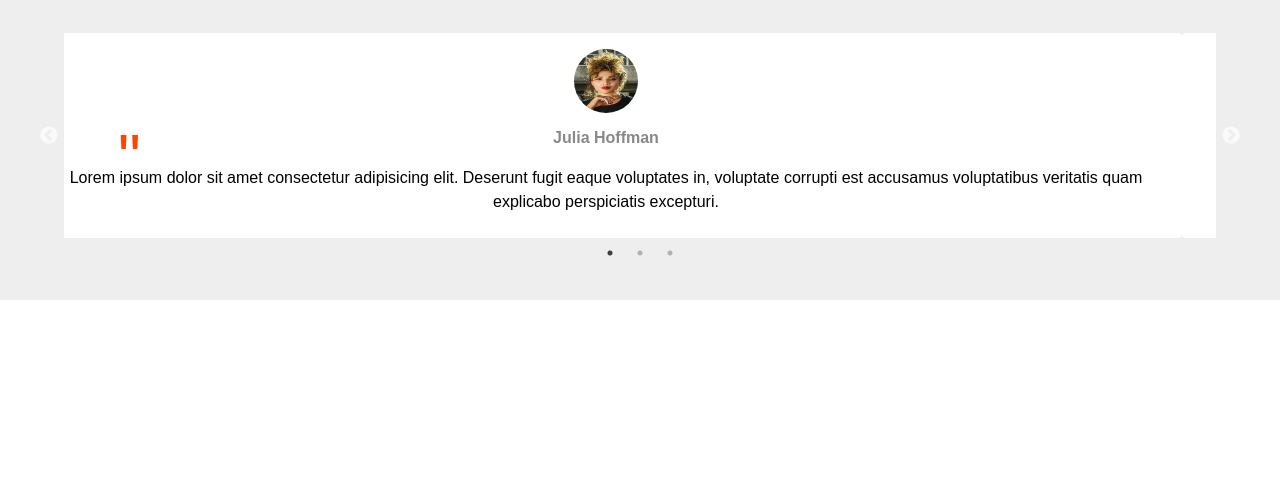
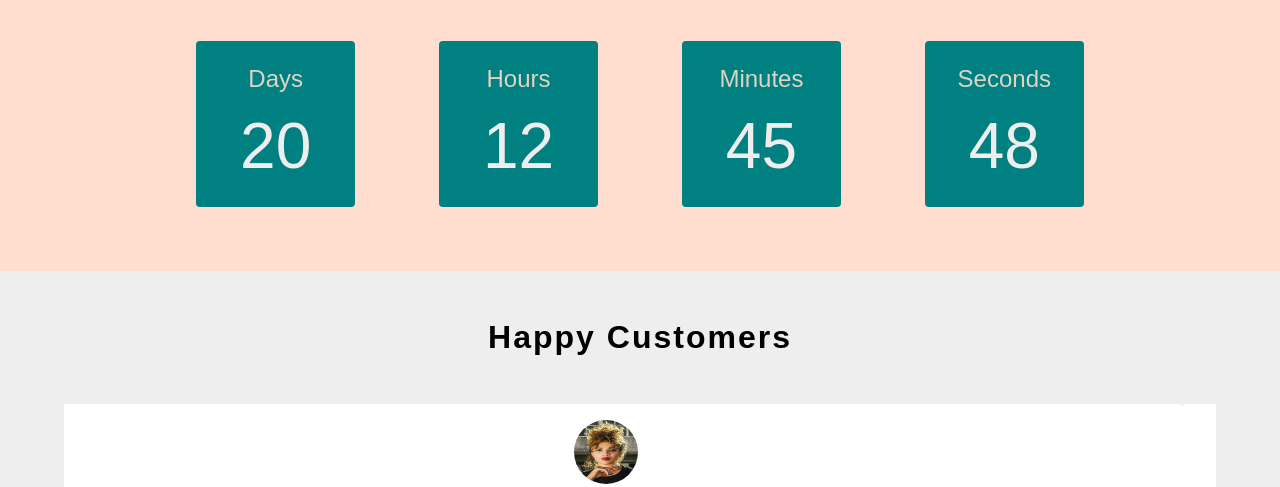
Before and after one commit to Pranjali24/Simple-flex-website, a plain HTML site: page index.html in a window 1280 px wide. Shown: the part 613-1100 px from the top of the page. Before the commit the page ends 913 px from the top, so only its background shows below. Drawn offline with nearby package versions, Linux system fonts and the light colour scheme.

Commit message:
add countdown section offer date is 5 aug 2020

```diff
--- a/index.html
+++ b/index.html
@@ -68,6 +68,27 @@
         </div>
       </section>
     </header>
+    <section class="countdown">
+      <h2 class="countdown__heading">Only Left</h2>
+      <div class="countdown__content">
+        <div class="count__box">
+          <p class="count__title">Days</p>
+          <p class="count__number" id="days">12</p>
+        </div>
+        <div class="count__box">
+          <p class="count__title">Hours</p>
+          <p class="count__number" id="hours">12</p>
+        </div>
+        <div class="count__box">
+          <p class="count__title">Minutes</p>
+          <p class="count__number" id="mint">12</p>
+        </div>
+        <div class="count__box">
+          <p class="count__title">Seconds</p>
+          <p class="count__number" id="sec">12</p>
+        </div>
+      </div>
+    </section>
     <section class="testimonials">
       <h2 class="testimonial__heading">Happy Customers</h2>
       <div class="testimonial__content">
--- a/index.js
+++ b/index.js
@@ -3,6 +3,32 @@ mbtn.addEventListener('click',showMenu);
 function showMenu(){
     document.querySelector('.nav').style.display="block";
 }
+
+// Countdown Section
+function updateOfferTime(){
+//   select ids
+    const days = document.getElementById('days');
+    const hours = document.getElementById('hours');
+    const min = document.getElementById('mint');
+    const sec = document.getElementById('sec');
+
+// get today Date,hour,minutes and seconds
+    const date = new Date();
+    const todayDate = date.getDate();
+    const todayHours = date.getHours();
+    const todayMinutes = date.getMinutes();
+    const todaySeconds = date.getSeconds();
+
+/*update on UI
+   Offer date is 5 Aug 2020*/
+      days.innerHTML=35-todayDate;
+      hours.innerHTML=24-todayHours;
+      min.innerHTML=60-todayMinutes;
+      sec.innerHTML=60-todaySeconds;
+
+}
+setInterval(updateOfferTime,1000);
+
 
 
 // jquery slider slick
@@ -20,13 +46,6 @@ $('.testimonial__content').slick({
 $(document).ready(function () {
     $('.notshow').removeClass('notshow');
 });
-
-
-
-
-
-
-
 
 
 
@@ -69,6 +88,6 @@ $(document).ready(function () {
 
 // // window.addEventListener('scroll',handleScroll);
 // // function handleScroll(){
-// //     // setInterval(callback, 100000);
+// //     // setInterval(callback, 1000);
 // //     console.log("scrollll");
 // // }
--- a/styles.css
+++ b/styles.css
@@ -117,6 +117,40 @@
   padding: .2rem 1.1rem 1.5rem;
   line-height: 1.5;
 }
+/* Countdown Section */
+.countdown{
+  background-color: #ffdecf;
+  padding: 2rem 4rem;
+  text-align: center;
+}
+.countdown__heading{
+   margin-bottom: 2rem;
+   font-size: 2.5rem;
+   color: #333;
+}
+.countdown__content{
+   display: flex;
+   justify-content: space-evenly;
+   padding: 2rem 3rem;
+}
+.count__box{
+  width: 15%;
+  padding: 1.5rem;
+  border-radius: 4px;
+  background-color: teal;
+}
+.count__title{
+  font-size: 1.5rem;
+  margin-bottom: 1rem;
+  color: #dfd3c3;
+}
+.count__number{
+    font-size: 4rem;
+    color: #eee;
+}
+
+
+
 /* Naviggation media query for small screen */
 @media only screen and (max-width:500px){
     .nav{
```
